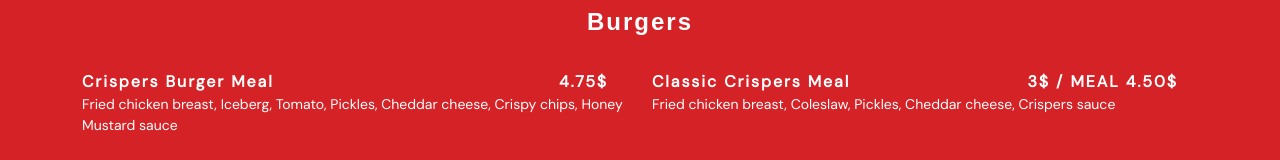
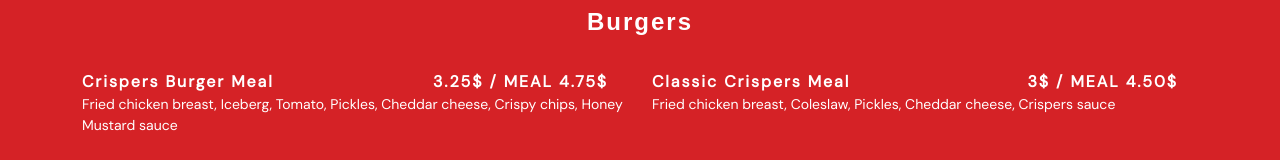
Before and after one commit to 3BROZLB/try, a plain HTML site: page index.html in a window 1280 px wide. Shown: the part 570-730 px from the top of the page. Drawn offline with Linux system fonts and the light colour scheme; a web font is replaced by a local one.

Commit message:
Update index.html

```diff
--- a/index.html
+++ b/index.html
@@ -144,7 +144,7 @@
 
       <div class="col-lg-6 menu-item filter-burger">
         <div class="menu-content">
-          Crispers Burger Meal <span>4.75$</span>
+          Crispers Burger Meal <span>3.25$ / MEAL 4.75$</span>
         </div>
         <div class="menu-ingredients">
           Fried chicken breast, Iceberg, Tomato, Pickles, Cheddar cheese, Crispy chips, Honey Mustard sauce
```
